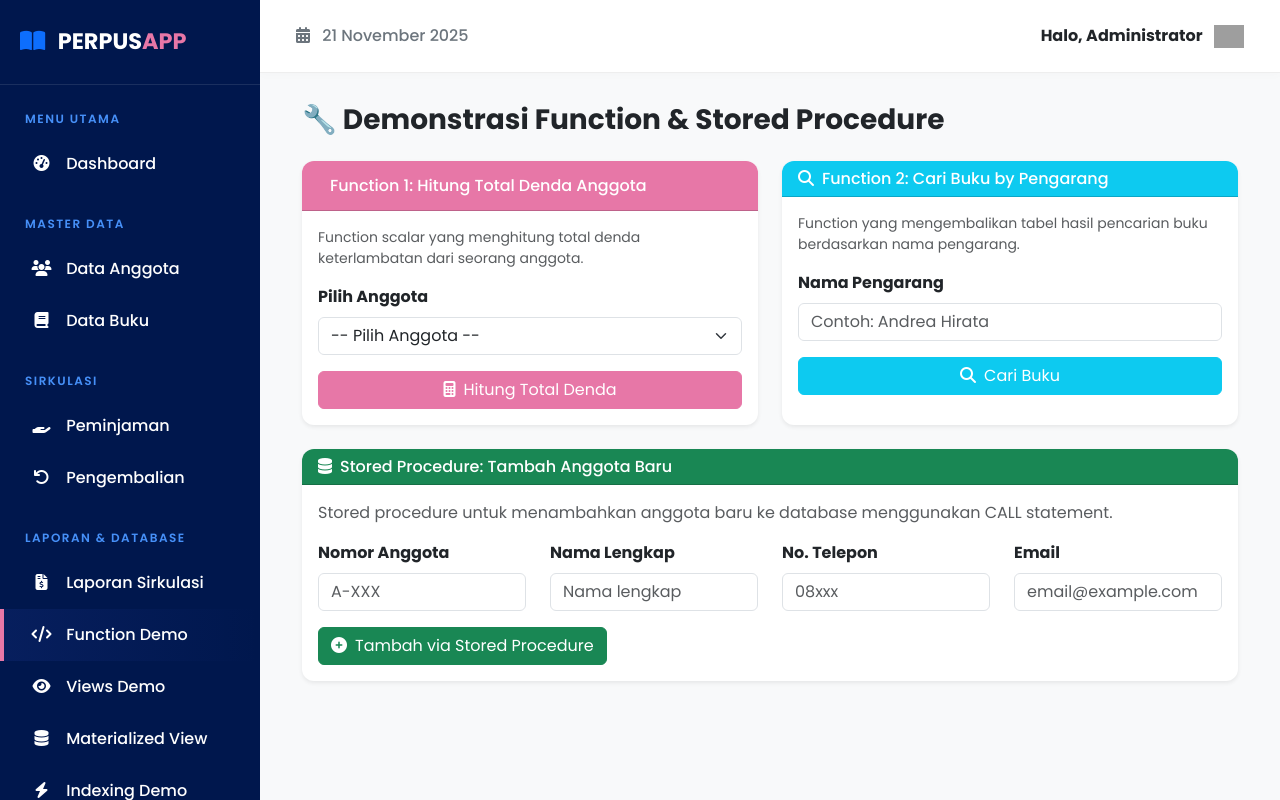
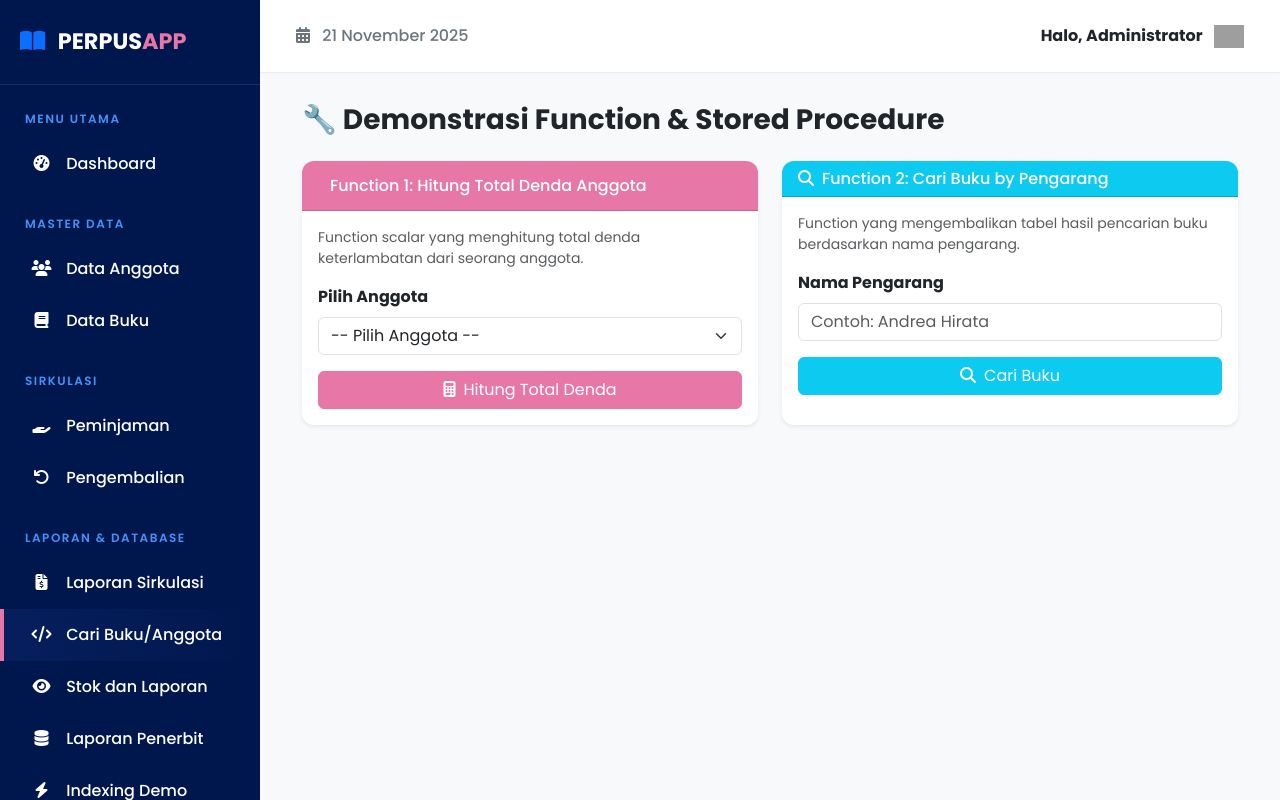
Before and after one commit to dinaameil/bdl_perpustakaan, a PHP site: page /perpus_app/views/laporan/function_demo.php in a window 1280 px wide. Run offline with PHP 8.4, Linux system fonts and the light colour scheme; the visitor is signed in with stand-in values (Sample User, id 1); data that the repository does not hold is empty; some libraries are stand-ins or nearby versions; grey boxes are pictures that could not be loaded.

Commit message:
penyempurnaan nama header

```diff
--- a/views/laporan/function_demo.php
+++ b/views/laporan/function_demo.php
@@ -171,42 +171,4 @@ $anggota_list = $pdo->query("SELECT id_anggota, nama_lengkap FROM Anggota ORDER
         </div>
     </div>
 
-    <!-- STORED PROCEDURE: Tambah Anggota -->
-    <div class="row">
-        <div class="col-md-12">
-            <div class="card shadow-sm">
-                <div class="card-header bg-success text-white">
-                    <h6 class="mb-0"><i class="fas fa-database me-2"></i>Stored Procedure: Tambah Anggota Baru</h6>
-                </div>
-                <div class="card-body">
-                    <p class="text-muted">Stored procedure untuk menambahkan anggota baru ke database menggunakan CALL statement.</p>
-
-                    <form method="POST" action="">
-                        <div class="row">
-                            <div class="col-md-3 mb-3">
-                                <label class="form-label fw-bold">Nomor Anggota</label>
-                                <input type="text" name="nomor_anggota" class="form-control" placeholder="A-XXX" required>
-                            </div>
-                            <div class="col-md-3 mb-3">
-                                <label class="form-label fw-bold">Nama Lengkap</label>
-                                <input type="text" name="nama_lengkap" class="form-control" placeholder="Nama lengkap" required>
-                            </div>
-                            <div class="col-md-3 mb-3">
-                                <label class="form-label fw-bold">No. Telepon</label>
-                                <input type="text" name="telepon" class="form-control" placeholder="08xxx" required>
-                            </div>
-                            <div class="col-md-3 mb-3">
-                                <label class="form-label fw-bold">Email</label>
-                                <input type="email" name="email" class="form-control" placeholder="email@example.com" required>
-                            </div>
-                        </div>
-                        <button type="submit" name="tambah_via_sp" class="btn btn-success">
-                            <i class="fas fa-plus-circle me-2"></i>Tambah via Stored Procedure
-                        </button>
-                    </form>
-                </div>
-            </div>
-        </div>
-    </div>
-
 <?php include '../layouts/footer.php'; ?>
--- a/views/laporan/materialized_view.php
+++ b/views/laporan/materialized_view.php
@@ -54,7 +54,6 @@ $improvement = round((($normal_query_time - $query_time) / $normal_query_time) *
             </form>
         </div>
         <div class="card-body">
-            <p class="text-muted">Data ini diambil dari Materialized View yang menyimpan hasil agregasi secara fisik.</p>
 
             <div class="table-responsive">
                 <table class="table table-hover table-bordered align-middle">
--- a/views/laporan/views_demo.php
+++ b/views/laporan/views_demo.php
@@ -40,7 +40,6 @@ $kategori_list = $pdo->query("SELECT DISTINCT nama_kategori FROM Kategori_Buku O
             <h5 class="mb-0"><i class="fas fa-exclamation-triangle me-2"></i>Simple View: Stok Buku Hampir Habis</h5>
         </div>
         <div class="card-body">
-            <p class="text-muted">View sederhana yang menampilkan buku dengan stok kurang dari 5. Data di-refresh otomatis setiap kali diakses.</p>
 
             <?php if(count($simple_view) > 0): ?>
                 <div class="table-responsive">
@@ -92,7 +91,6 @@ $kategori_list = $pdo->query("SELECT DISTINCT nama_kategori FROM Kategori_Buku O
             <span class="badge bg-light text-dark"><?= count($complex_view) ?> Records</span>
         </div>
         <div class="card-body">
-            <p class="text-muted">View kompleks dengan multiple JOIN (5 tabel) yang menampilkan laporan peminjaman lengkap dengan detail anggota, buku, kategori, penerbit, dan pengembalian.</p>
 
             <!-- Filter & Sorting -->
             <form method="GET" class="row g-3 mb-4 p-3 bg-light rounded">
--- a/views/layouts/header.php
+++ b/views/layouts/header.php
@@ -165,13 +165,13 @@ if (!isset($_SESSION['logged_in']) || $_SESSION['logged_in'] !== true) {
             <i class="fas fa-file-invoice-dollar"></i> Laporan Sirkulasi
         </a>
         <a href="../laporan/function_demo.php" class="<?= basename($_SERVER['PHP_SELF']) == 'function_demo.php' ? 'active' : '' ?>">
-            <i class="fas fa-code"></i> Function Demo
+            <i class="fas fa-code"></i> Cari Buku/Anggota
         </a>
         <a href="../laporan/views_demo.php" class="<?= basename($_SERVER['PHP_SELF']) == 'views_demo.php' ? 'active' : '' ?>">
-            <i class="fas fa-eye"></i> Views Demo
+            <i class="fas fa-eye"></i> Stok dan Laporan
         </a>
         <a href="../laporan/materialized_view.php" class="<?= basename($_SERVER['PHP_SELF']) == 'materialized_view.php' ? 'active' : '' ?>">
-            <i class="fas fa-database"></i> Materialized View
+            <i class="fas fa-database"></i> Laporan Penerbit
         </a>
         <a href="../laporan/indexing_demo.php" class="<?= basename($_SERVER['PHP_SELF']) == 'indexing_demo.php' ? 'active' : '' ?>">
             <i class="fas fa-bolt"></i> Indexing Demo
```
